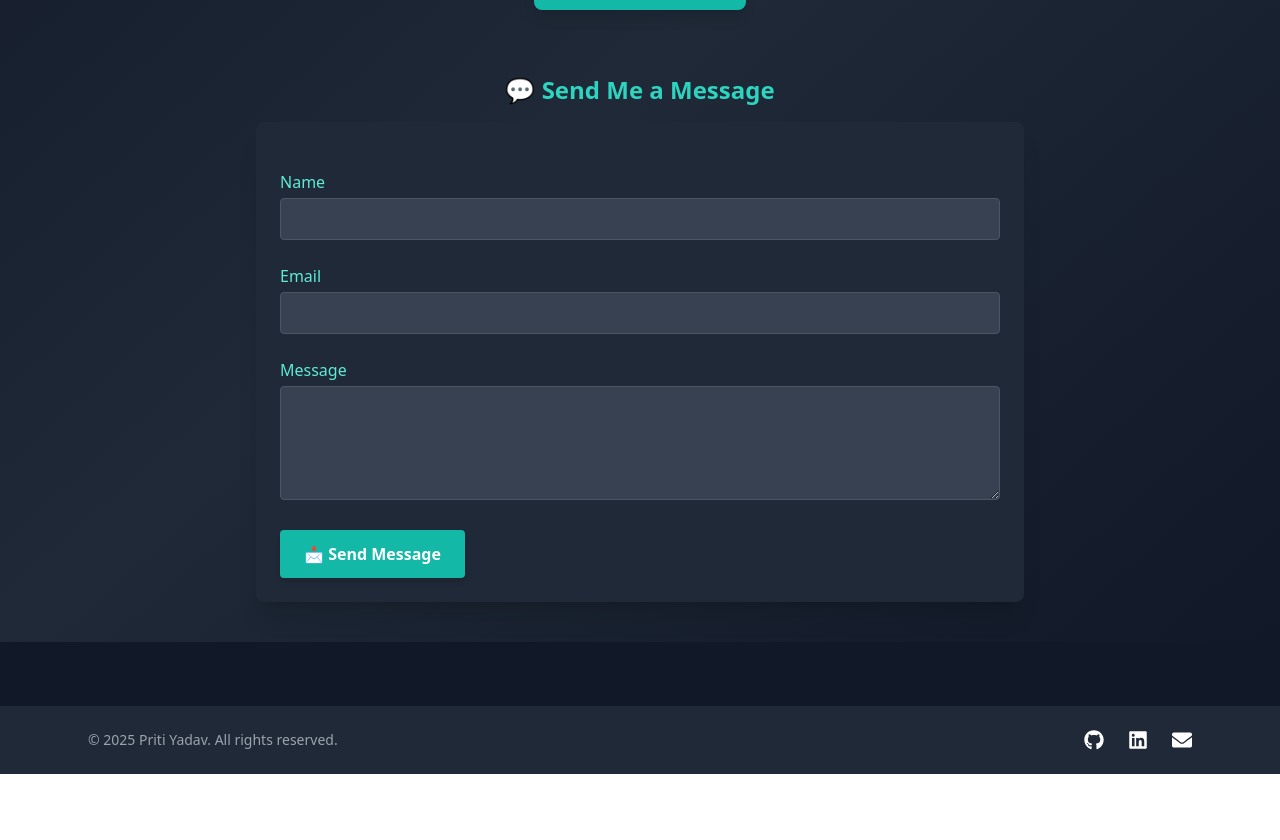
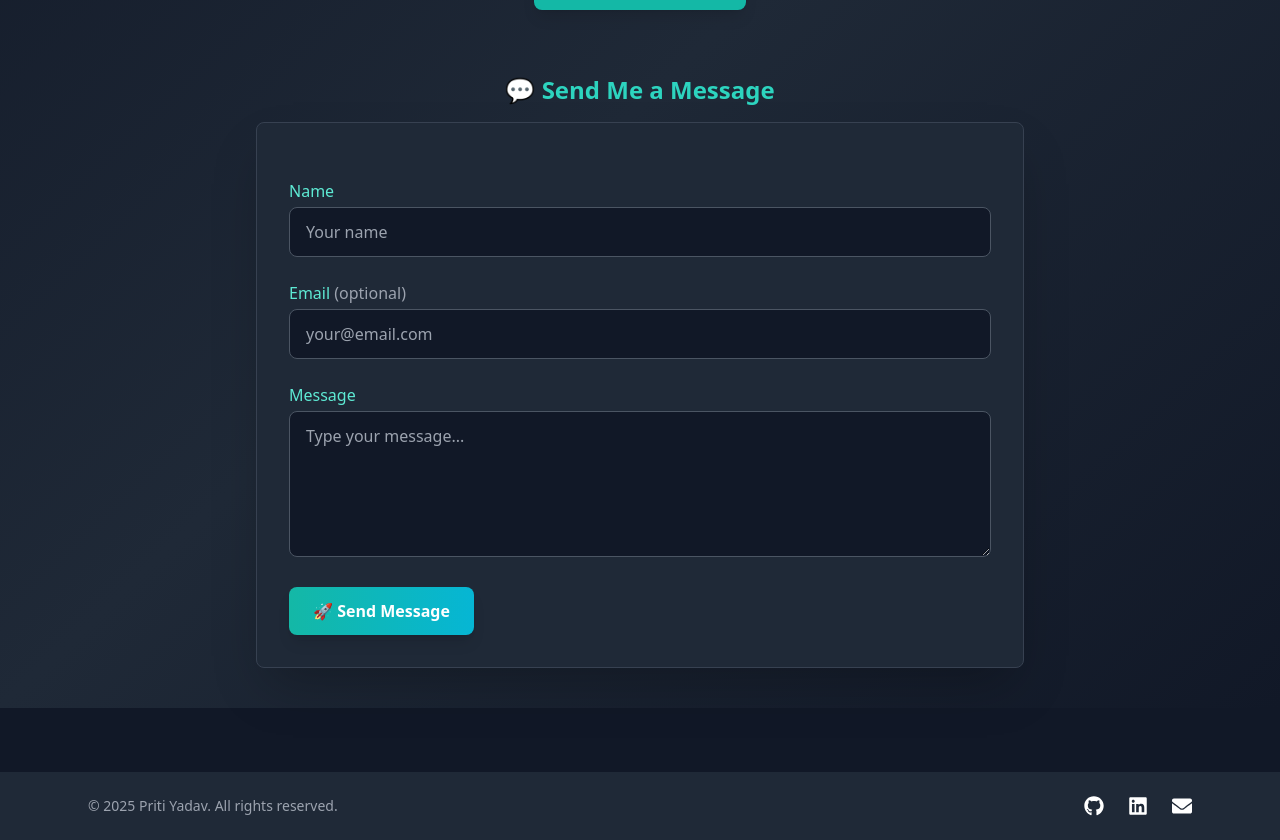
Before and after one commit to pritiyadav-py/my-portfolio, a React (Create React App) app: page /contact in a window 1280 px wide. Shown: the part 498-1338 px from the top of the page. Before the commit the page ends 1272 px from the top, so only its background shows below. Built offline with nearby package versions, Linux system fonts and the light colour scheme.

Commit message:
v2 conatct form

```diff
--- a/public/index.html
+++ b/public/index.html
@@ -28,6 +28,9 @@
       work correctly both with client-side routing and a non-root public URL.
       Learn how to configure a non-root public URL by running `npm run build`.
     -->
+
+    <link href="https://fonts.googleapis.com/css2?family=Shadows+Into+Light&family=Fredoka:wght@400;600&display=swap" rel="stylesheet">
+
     <title>React App</title>
   </head>
   <body>
--- a/src/pages/Contact.js
+++ b/src/pages/Contact.js
@@ -9,6 +9,19 @@ export default function Contact() {
   useEffect(() => {
     AOS.init({ duration: 1000 });
   }, []);
+
+  const handleSubmit = (e) => {
+    e.preventDefault();
+    const form = e.target;
+
+    fetch("/", {
+      method: "POST",
+      headers: { "Content-Type": "application/x-www-form-urlencoded" },
+      body: new URLSearchParams(new FormData(form)).toString(),
+    })
+      .then(() => setSubmitted(true))
+      .catch((error) => alert(error));
+  };
 
   return (
     <div className="min-h-screen bg-white dark:bg-gradient-to-br dark:from-gray-900 dark:via-gray-800 dark:to-gray-900 text-gray-900 dark:text-white pt-24 px-6 py-10">
@@ -55,7 +68,7 @@ export default function Contact() {
           </a>
         </div>
 
-        {/* Contact Form */}
+        {/* Interactive Contact Form */}
         <div className="mt-16" data-aos="fade-up">
           <h3 className="text-2xl font-semibold text-teal-400 mb-4">💬 Send Me a Message</h3>
 
@@ -64,9 +77,8 @@ export default function Contact() {
               name="contact"
               method="POST"
               data-netlify="true"
-              onSubmit={() => setSubmitted(true)}
-              className="bg-gray-800 p-6 rounded-lg shadow-xl space-y-6 text-left"
-
+              onSubmit={handleSubmit}
+              className="bg-gray-800 p-8 rounded-lg shadow-2xl space-y-6 text-left border border-gray-700"
             >
               <input type="hidden" name="form-name" value="contact" />
 
@@ -76,17 +88,18 @@ export default function Contact() {
                   type="text"
                   name="name"
                   required
-                  className="w-full px-4 py-2 rounded bg-gray-700 border border-gray-600 focus:outline-none focus:border-teal-400"
+                  placeholder="Your name"
+                  className="w-full px-4 py-3 rounded-lg bg-gray-900 border border-gray-600 focus:outline-none focus:ring-2 focus:ring-teal-400"
                 />
               </div>
 
               <div>
-                <label className="block text-teal-300 mb-1">Email</label>
+                <label className="block text-teal-300 mb-1">Email <span className="text-gray-400">(optional)</span></label>
                 <input
                   type="email"
                   name="email"
-                  required
-                  className="w-full px-4 py-2 rounded bg-gray-700 border border-gray-600 focus:outline-none focus:border-teal-400"
+                  placeholder="your@email.com"
+                  className="w-full px-4 py-3 rounded-lg bg-gray-900 border border-gray-600 focus:outline-none focus:ring-2 focus:ring-teal-400"
                 />
               </div>
 
@@ -94,17 +107,18 @@ export default function Contact() {
                 <label className="block text-teal-300 mb-1">Message</label>
                 <textarea
                   name="message"
-                  rows="4"
+                  rows="5"
                   required
-                  className="w-full px-4 py-2 rounded bg-gray-700 border border-gray-600 focus:outline-none focus:border-teal-400"
+                  placeholder="Type your message..."
+                  className="w-full px-4 py-3 rounded-lg bg-gray-900 border border-gray-600 focus:outline-none focus:ring-2 focus:ring-teal-400"
                 ></textarea>
               </div>
 
               <button
                 type="submit"
-                className="bg-teal-500 hover:bg-teal-600 text-white font-semibold px-6 py-3 rounded shadow-md transition hover:scale-105"
+                className="bg-gradient-to-r from-teal-500 to-cyan-500 hover:from-teal-600 hover:to-cyan-600 text-white px-6 py-3 rounded-lg font-semibold shadow-lg hover:scale-105 transition"
               >
-                📩 Send Message
+                🚀 Send Message
               </button>
             </form>
           ) : (
@@ -141,19 +155,22 @@ function ContactItem({ icon, label, value, link }) {
 }
 
 
-// import { useEffect } from "react";
+
+
+// import { useEffect, useState } from "react";
 // import { FaEnvelope, FaLinkedin, FaGithub, FaDownload } from "react-icons/fa";
 // import AOS from "aos";
 // import "aos/dist/aos.css";
 
 // export default function Contact() {
+//   const [submitted, setSubmitted] = useState(false);
+
 //   useEffect(() => {
 //     AOS.init({ duration: 1000 });
 //   }, []);
 
 //   return (
 //     <div className="min-h-screen bg-white dark:bg-gradient-to-br dark:from-gray-900 dark:via-gray-800 dark:to-gray-900 text-gray-900 dark:text-white pt-24 px-6 py-10">
-
 //       {/* Background Accent */}
 //       <div className="absolute top-0 left-0 w-full h-80 bg-gradient-to-r from-teal-600 to-transparent opacity-30 z-0 rounded-b-full blur-2xl"></div>
 
@@ -163,6 +180,7 @@ function ContactItem({ icon, label, value, link }) {
 //           Let's connect! I'm open to freelance, collaborations or full-time SDE roles.
 //         </p>
 
+//         {/* Contact Info */}
 //         <div className="space-y-6 text-left sm:text-center">
 //           <ContactItem
 //             icon={<FaEnvelope />}
@@ -184,6 +202,7 @@ function ContactItem({ icon, label, value, link }) {
 //           />
 //         </div>
 
+//         {/* Resume */}
 //         <div className="mt-12" data-aos="fade-up">
 //           <a
 //             href="/Priti_Yadav_Resume.pdf"
@@ -193,6 +212,65 @@ function ContactItem({ icon, label, value, link }) {
 //             <FaDownload />
 //             Download Resume
 //           </a>
+//         </div>
+
+//         {/* Contact Form */}
+//         <div className="mt-16" data-aos="fade-up">
+//           <h3 className="text-2xl font-semibold text-teal-400 mb-4">💬 Send Me a Message</h3>
+
+//           {!submitted ? (
+//             <form
+//               name="contact"
+//               method="POST"
+//               data-netlify="true"
+//               onSubmit={() => setSubmitted(true)}
+//               className="bg-gray-800 p-6 rounded-lg shadow-xl space-y-6 text-left"
+
+//             >
+//               <input type="hidden" name="form-name" value="contact" />
+
+//               <div>
+//                 <label className="block text-teal-300 mb-1">Name</label>
+//                 <input
+//                   type="text"
+//                   name="name"
+//                   required
+//                   className="w-full px-4 py-2 rounded bg-gray-700 border border-gray-600 focus:outline-none focus:border-teal-400"
+//                 />
+//               </div>
+
+//               <div>
+//                 <label className="block text-teal-300 mb-1">Email</label>
+//                 <input
+//                   type="email"
+//                   name="email"
+//                   required
+//                   className="w-full px-4 py-2 rounded bg-gray-700 border border-gray-600 focus:outline-none focus:border-teal-400"
+//                 />
+//               </div>
+
+//               <div>
+//                 <label className="block text-teal-300 mb-1">Message</label>
+//                 <textarea
+//                   name="message"
+//                   rows="4"
+//                   required
+//                   className="w-full px-4 py-2 rounded bg-gray-700 border border-gray-600 focus:outline-none focus:border-teal-400"
+//                 ></textarea>
+//               </div>
+
+//               <button
+//                 type="submit"
+//                 className="bg-teal-500 hover:bg-teal-600 text-white font-semibold px-6 py-3 rounded shadow-md transition hover:scale-105"
+//               >
+//                 📩 Send Message
+//               </button>
+//             </form>
+//           ) : (
+//             <div className="bg-green-600 text-white p-6 mt-6 rounded-lg shadow-md">
+//               ✅ Thank you! Your message has been submitted.
+//             </div>
+//           )}
 //         </div>
 //       </div>
 //     </div>
--- a/tailwind.config.js
+++ b/tailwind.config.js
@@ -16,6 +16,11 @@ module.exports = {
   },
 },
   },
+  fontFamily: {
+  handwritten: ['"Shadows Into Light"', 'cursive'],
+  quirky: ['"Fredoka"', 'sans-serif'],
+},
+
 
 
 
```
